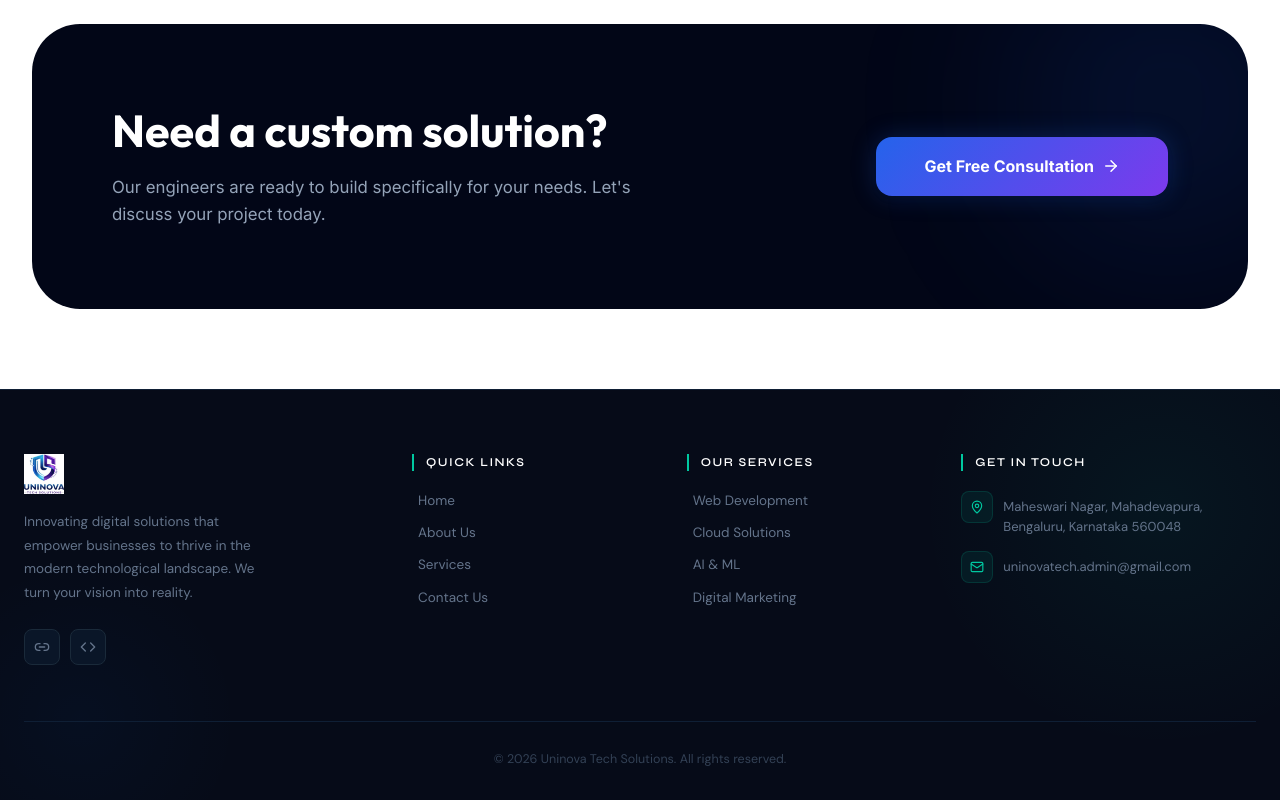
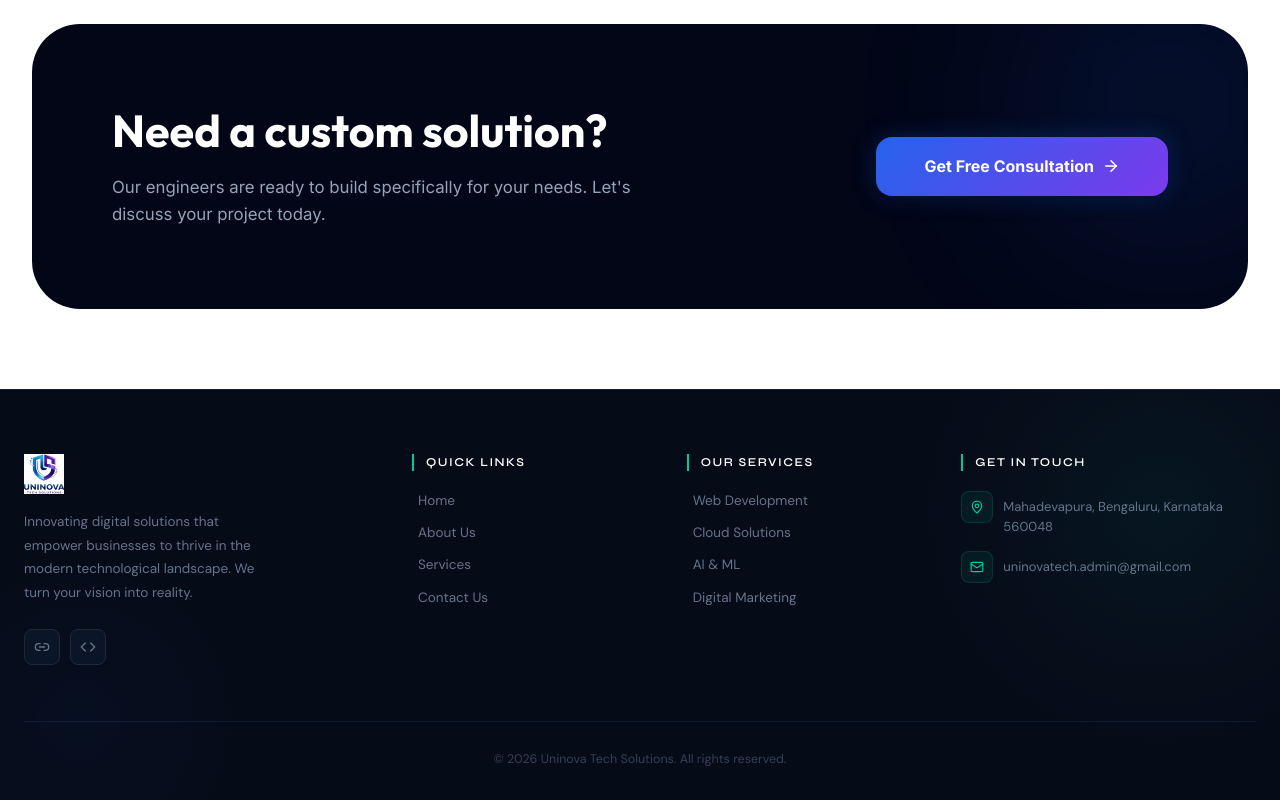
Before and after one commit to uninova-tech-solutions/uninova-tech-website, a React (Vite) app: page /services in a window 1280 px wide. Shown: the part 2014-2814 px from the top of the page. Built offline with nearby package versions, Linux system fonts and the light colour scheme.

Commit message:
update the contact.jsx and address

```diff
--- a/index.html
+++ b/index.html
@@ -7,8 +7,8 @@
     <meta name="viewport" content="width=device-width, initial-scale=1.0" />
 
     <title>Uninova Tech Solutions | Innovating Digital Solutions</title>
-    <meta name="description" content="Uninova Tech Solutions - A premier IT company in Chennai, India providing Web Development, AI, Cloud, and Digital Marketing solutions." />
-    <meta name="keywords" content="IT Company, Web Development, Full Stack, AI, Machine Learning, Data Science, Chennai, Uninova" />
+    <meta name="description" content="Uninova Tech Solutions - A premier IT company in Bangalore, India providing Web Development, AI, Cloud, and Digital Marketing solutions." />
+    <meta name="keywords" content="IT Company, Web Development, Full Stack, AI, Machine Learning, Data Science, Bangalore, Uninova" />
 
     <!-- Google Fonts -->
     <link rel="preconnect" href="https://fonts.googleapis.com">
--- a/src/components/Footer.jsx
+++ b/src/components/Footer.jsx
@@ -99,7 +99,7 @@ const Footer = () => {
               <div className="footer-contact-icon">
                 <MapPin size={14} />
               </div>
-              <span className="footer-contact-text">Maheswari Nagar, Mahadevapura, Bengaluru, Karnataka 560048</span>
+              <span className="footer-contact-text">Mahadevapura, Bengaluru, Karnataka 560048</span>
             </div>
 
 
--- a/src/pages/Contact.jsx
+++ b/src/pages/Contact.jsx
@@ -38,7 +38,7 @@ const Contact = () => {
 
   const contactInfo = [
     { icon: <Mail size={22} />, title: "Email Us", detail: "uninovatech.admin@gmail.com", sub: "Response within 24 hours" },
-    { icon: <MapPin size={22} />, title: "Visit Us", detail: "Maheswari Nagar", sub: "Mahadevapura, Bengaluru 560048" },
+    { icon: <MapPin size={22} />, title: "Visit Us", detail: "Mahadevapura, Bengaluru", sub: "Karnataka 560048" },
   ];
 
   const containerVariants = {
@@ -246,11 +246,11 @@ const Contact = () => {
               <div className="contact-office__box">
                 <h3 className="contact-office__box-heading">Bangalore HQ</h3>
                 <p className="contact-office__box-text">
-                  Maheswari Nagar, Mahadevapura, Bengaluru, Karnataka 560048
+                  Mahadevapura, Bengaluru, Karnataka 560048
                 </p>
                 <button
                   className="contact-office__directions-btn"
-                  onClick={() => window.open('https://maps.google.com/?q=Maheswari+Nagar,+Mahadevapura,+Bengaluru,+Karnataka+560048', '_blank')}
+                  onClick={() => window.open('https://maps.google.com/?q=Mahadevapura,+Bengaluru,+Karnataka+560048', '_blank')}
                 >
                   Get Directions <ArrowRight size={18} />
                 </button>
```
